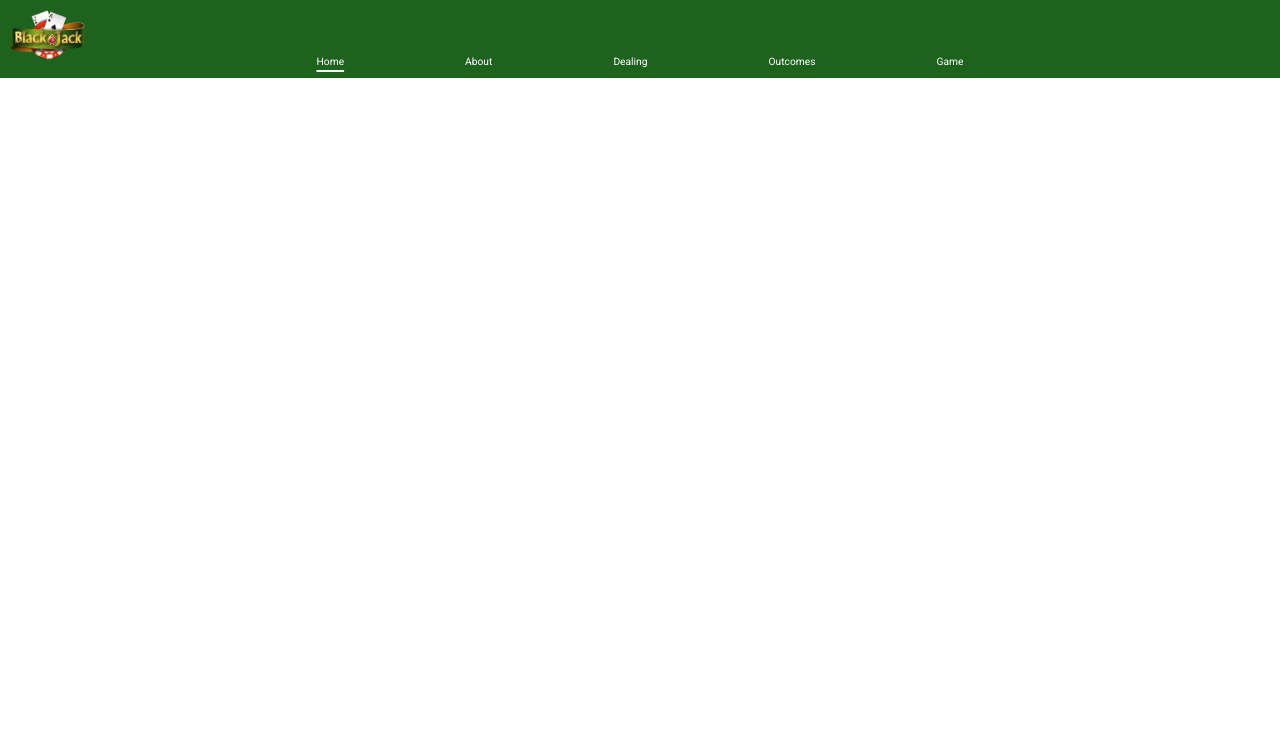
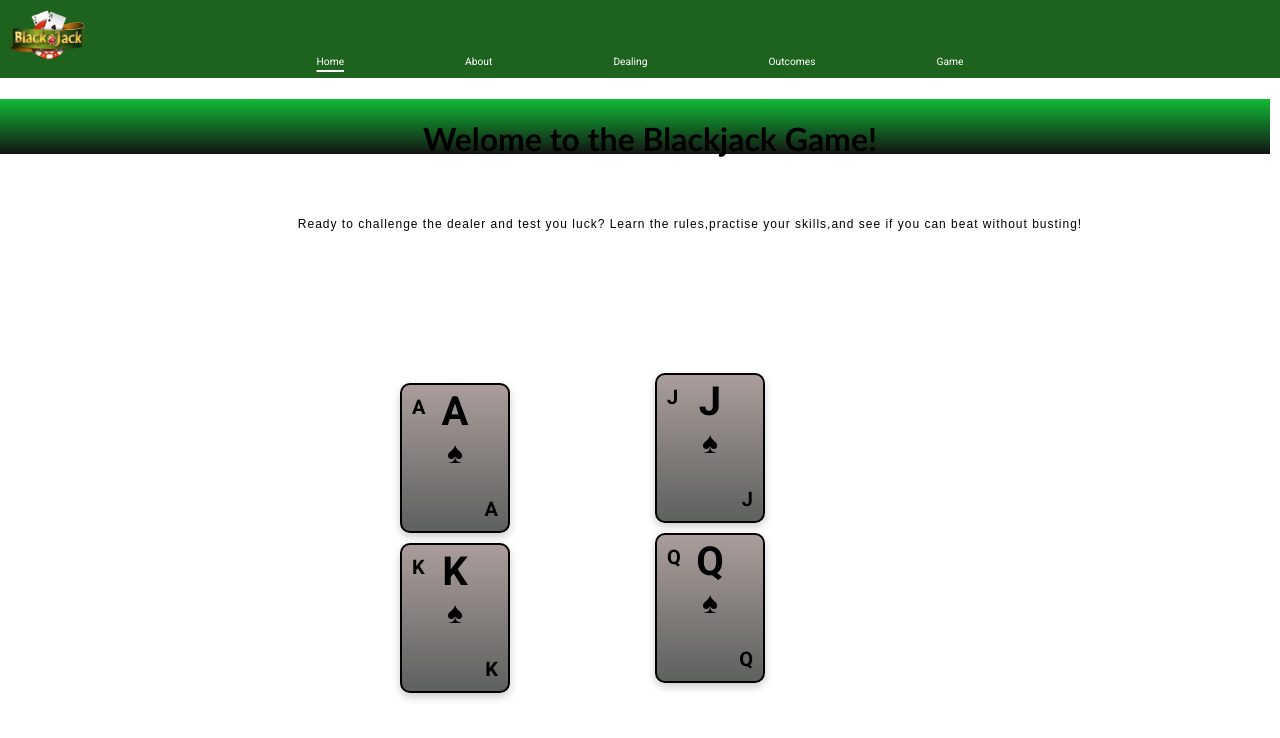
Before and after one commit to karanja-23/Group-13-React-Project, a React (Vite) app: page / in a window 1280 px wide. Shown: the top 738 px of the page. Built offline with nearby package versions, Linux system fonts and the light colour scheme.

Commit message:
Updated Home.jsx, merged styles into index.css, and deleted style.css

```diff
--- a/src/CSS/index.css
+++ b/src/CSS/index.css
@@ -278,3 +278,130 @@ text-decoration-thickness: 2px;
   top: 0;
 
 }
+
+
+
+
+
+body{
+  margin: 0;
+  max-width: 900px;
+}
+.home-back{
+  align-items: center;
+  text-align: center;
+  padding: px;
+}
+.home{
+  display: grid;
+  width: 100%;
+  align-items: center;
+  text-align: center;
+  margin: 10px;
+  padding: 10px;
+}
+.p1{
+  font-family: sans-serif;
+  font-size: 12px;
+  letter-spacing: 1px;
+  font-weight: 100;
+  align-items: center;
+  justify-content: center;
+  padding-left: 90px;
+  padding-top: 30px;
+}
+h1{
+  font-family: 'Gill Sans', 'Gill Sans MT', Calibri, 'Trebuchet MS', sans-serif;
+  font-weight: 800;
+  padding-left: 80px;
+  padding-bottom: 20px;
+  margin-top: 60px;
+  background-image: linear-gradient(#10bb35 0%,#131413 100%);
+  width: 1200px;
+  padding: 20px;
+  height: 15px;
+  padding-left: 50px;
+  margin-left: -20px;
+}
+.apple{
+  width: 150px;
+  height: 100px
+}
+.inner-content{
+  padding: 50px;
+  columns: 2;
+  column-gap: 50px;
+
+
+}
+.outer-container{
+  text-align: end;
+}
+.background-image{
+  width: 200px;
+  height: 150px;
+
+}
+.card{
+  width: 100px;
+  height: 140px;
+  border: 2px solid #000;
+  border-radius: 10px;
+  background-color: white;
+  background-image: linear-gradient(#aa9d9b 0%,#5e615e 100%);
+  position: relative;
+  display: flex;
+  flex-direction: column;
+  justify-content: space-between;
+  align-items: center;
+  padding: 3px;
+  box-shadow: 0 4px 8px rgba(0,0,0,0.2);
+  margin: 10px;
+}
+.top-left,.bottom-rigth{
+  font-size: 20px;
+  font-weight: bold;
+  color: black;
+  position: absolute;
+}
+.top-left{
+  top: 10px;
+  left: 10px;
+}
+.bottom-rigth{
+  bottom: 10px;
+  right: 10px;
+}
+.card-body{
+  display: flex;
+  flex-direction: column;
+  justify-content: center;
+  align-items: center;
+}
+.card-number{
+  font-size: 40px;
+  font-weight: bold;
+  color: black;
+}
+.card-suit{
+  font-size: 30px;
+  color: black;
+}
+.card-con{
+columns: 2;
+column-gap: 40px;
+padding-left: 350px;
+margin: 40px;
+padding-top: 80px;
+}
+.card-con:hover{
+  transform: scale(1.05);
+}
+@keyframes shake{
+  0%,100% {transform: translate(0);}
+  20%,60%  {transform: translate(-5px);}
+  40%,80% {transform: translate(5px);}
+}
+.card-con:active{
+  animation: shake 0.01s;
+}
--- a/src/CSS/style.css
+++ /dev/null
@@ -1,121 +0,0 @@
-body{
-    margin: 0;
-    background-image: linear-gradient(#84d365 0%,#333 100%);
-    max-width: 900px;
-}
-.home-background{
-    align-items: center;
-    text-align: center;
-    padding: px;
-}
-.home-content{
-    display: grid;
-    width: 100%;
-    align-items: center;
-    text-align: center;
-    margin: 10px;
-    padding: 10px;
-}
-p{
-    font-family: sans-serif;
-    font-size: 12px;
-    letter-spacing: 1px;
-    font-weight: 100;
-    align-items: center;
-    justify-content: center;
-    padding-left: 90px;
-    padding-top: 30px;
-}
-h1{
-    font-family: 'Gill Sans', 'Gill Sans MT', Calibri, 'Trebuchet MS', sans-serif;
-    font-weight: 800;
-    padding-left: 80px;
-    padding-bottom: 20px;
-    background-image: linear-gradient(#0ce73b 0%,#131413 100%);
-    width: 100%;
-    padding: 20px;
-    padding-left: 50px;
-    margin-left: 20px;
-}
-.apple{
-    width: 150px;
-    height: 100px
-}
-.inner-content{
-    padding: 50px;
-    columns: 2;
-    column-gap: 50px;
-
-
-}
-.outer-container{
-    text-align: end;
-}
-.background-image{
-    width: 200px;
-    height: 150px;
-
-}
-.card{
-    width: 100px;
-    height: 140px;
-    border: 2px solid #000;
-    border-radius: 10px;
-    background-color: white;
-    background-image: linear-gradient(#0ce73b 0%,#131413 100%);
-    position: relative;
-    display: flex;
-    flex-direction: column;
-    justify-content: space-between;
-    align-items: center;
-    padding: 30px;
-    box-shadow: 0 4px 8px rgba(0,0,0,0.2);
-    margin: 10px;
-}
-.top-left,.bottom-rigth{
-    font-size: 20px;
-    font-weight: bold;
-    color: black;
-    position: absolute;
-}
-.top-left{
-    top: 10px;
-    left: 10px;
-}
-.bottom-rigth{
-    bottom: 10px;
-    right: 10px;
-}
-.card-body{
-    display: flex;
-    flex-direction: column;
-    justify-content: center;
-    align-items: center;
-}
-.card-number{
-    font-size: 40px;
-    font-weight: bold;
-    color: black;
-}
-.card-suit{
-    font-size: 30px;
-    color: black;
-}
-.card-container{
-  columns: 2;
-  column-gap: 40px;
-  padding-left: 230px;
-  margin: 40px;
-  padding-top: 80px;
-}
-.card-container:hover{
-    transform: scale(1.05);
-}
-@keyframes shake{
-    0%,100% {transform: translate(0);}
-    20%,60%  {transform: translate(-5px);}
-    40%,80% {transform: translate(5px);}
-}
-.card-container:active{
-    animation: shake 0.01s;
-}
--- a/src/Pages/Home.jsx
+++ b/src/Pages/Home.jsx
@@ -1,8 +1,57 @@
-import NavBar from "../Components/NavBar"
+import NavBar from "../Components/NavBar";
+import {Link} from "react-router-dom";
+import "../CSS/index.css";
+import apple from "../assets/apple.png";
 function Home() {
     return (
-        <div className="home-background">
+        <div className="home-back">
             <NavBar />
+           <img src=""/>
+            <div className="home">
+                <h1>Welome to the Blackjack Game!</h1>
+                <p className="p1"> Ready to challenge the dealer and test you luck? Learn the rules,practise your skills,and see if you can beat without busting! </p>
+            </div>
+            <div className="card-con">
+
+             <div className="card">
+                <span className="top-left">A</span>
+                <div className="card-body">
+                    <span className="card-number">A</span>
+                    <span className="card-suit">♠</span>
+                </div>
+                <span className="bottom-rigth">A</span>
+             </div>
+
+             <div className="card">
+                <span className="top-left">K</span>
+                <div className="card-body">
+                    <span className="card-number">K</span>
+                    <span className="card-suit">♠</span>
+                </div>
+                <span className="bottom-rigth">K</span>
+             </div>
+
+
+
+             <div className="card">
+                <span className="top-left">J</span>
+                <div className="card-body">
+                    <span className="card-number">J</span>
+                    <span className="card-suit">♠</span>
+                </div>
+                <span className="bottom-rigth">J</span>
+             </div>
+
+
+             <div className="card">
+                <span className="top-left">Q</span>
+                <div className="card-body">
+                    <span className="card-number">Q</span>
+                    <span className="card-suit">♠</span>
+                </div>
+                <span className="bottom-rigth">Q</span>
+             </div>
+            </div>
 
         </div>
     )
```
Also changed, not shown: 1 other file (tests, documents, lock files or other folders).
